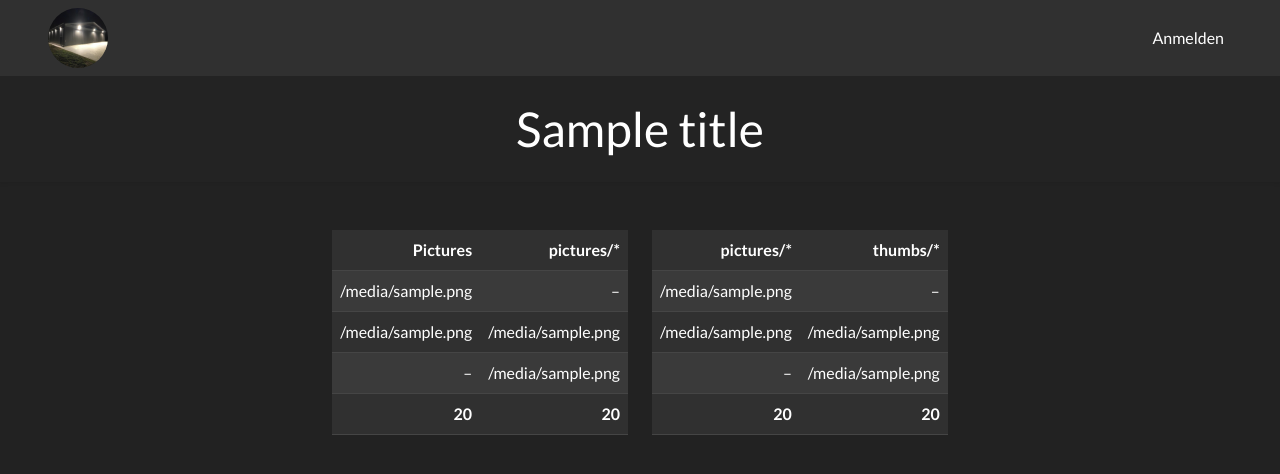
After one commit to carstenfuchs/hallcam, a Django app: template web/Core/templates/Core/stats.html in a window 1280 px wide. The commit adds this page. Shown: the top 474 px of the page. Run offline with Django 4.2, Linux system fonts and the light colour scheme; the template is opened without the code that fills it: most values are stand-ins (such as "Sample title", 1, 10 or a date in 2020); some libraries are stand-ins or nearby versions.

Commit message:
web: Add a stats page

```diff
--- a/web/Core/templates/Core/bs5_base.html
+++ b/web/Core/templates/Core/bs5_base.html
@@ -40,10 +40,13 @@
                         <li class="nav-item">
                             <a class="nav-link me-3 {# active #}" {# aria-current="page" #} href="{% url 'core:home' %}">Übersicht</a>
                         </li>
+                        {% if user.is_staff %}
+                        <li class="nav-item">
+                            <a class="nav-link me-3" href="{% url 'core:stats' %}">Statistics{# 📈 #}</a>
+                        </li>
                         <li class="nav-item">
                             <a class="nav-link me-3" href="{% url 'core:upload' %}">Upload</a>
                         </li>
-                        {% if user.is_staff %}
                         <li class="nav-item">
                             <a class="nav-link me-3" href="{% url 'admin:index' %}">Admin</a>
                         </li>
--- /dev/null
+++ b/web/Core/templates/Core/stats.html
@@ -0,0 +1,79 @@
+{% extends "Core/bs5_base.html" %}
+{# load static #}
+
+{% block extrastyle %}
+    <style>
+        table.table.pic_stats {
+            width: auto;
+            text-align: right;
+        }
+    </style>
+{% endblock %}
+
+{% block content %}
+<div class="container">
+    <div class="row">
+        <div class="col">
+            <table class="table table-striped table-dark pic_stats" style="margin-left: auto;">
+                <thead>
+                    <tr>
+                        <th scope="col">Pictures</th>
+                        <th scope="col">pictures/*</th>
+                    </tr>
+                </thead>
+                <tbody>
+                    <tr>
+                        <td>{{ stats.pic_objects_without_pic_file }}</td>
+                        <td>–</td>
+                    </tr>
+                    <tr>
+                        <td>{{ stats.pic_objects_with_pic_file }}</td>
+                        <td>{{ stats.pic_files_with_pic_object }}</td>
+                    </tr>
+                    <tr>
+                        <td>–</td>
+                        <td>{{ stats.pic_files_without_pic_object }}</td>
+                    </tr>
+                </tbody>
+                <tfoot>
+                    <tr>
+                        <th scope="col">{{ stats.pic_objects_without_pic_file|add:stats.pic_objects_with_pic_file }}</th>
+                        <th scope="col">{{ stats.pic_files_with_pic_object|add:stats.pic_files_without_pic_object }}</th>
+                    </tr>
+                </tfoot>
+            </table>
+        </div>
+
+        <div class="col">
+            <table class="table table-striped table-dark pic_stats" style="margin-right: auto;">
+                <thead>
+                    <tr>
+                        <th scope="col">pictures/*</th>
+                        <th scope="col">thumbs/*</th>
+                    </tr>
+                </thead>
+                <tbody>
+                    <tr>
+                        <td>{{ stats.pic_files_without_thumb_file }}</td>
+                        <td>–</td>
+                    </tr>
+                    <tr>
+                        <td>{{ stats.pic_files_with_thumb_file }}</td>
+                        <td>{{ stats.thumb_files_with_pic_file }}</td>
+                    </tr>
+                    <tr>
+                        <td>–</td>
+                        <td>{{ stats.thumb_files_without_pic_file }}</td>
+                    </tr>
+                </tbody>
+                <tfoot>
+                    <tr>
+                        <th scope="col">{{ stats.pic_files_without_thumb_file|add:stats.pic_files_with_thumb_file }}</th>
+                        <th scope="col">{{ stats.thumb_files_with_pic_file|add:stats.thumb_files_without_pic_file }}</th>
+                    </tr>
+                </tfoot>
+            </table>
+        </div>
+    </div>
+</div>
+{% endblock %}
--- a/web/Core/urls.py
+++ b/web/Core/urls.py
@@ -1,10 +1,11 @@
 from django.urls import path
-from Core.views import home, upload
+from Core.views import home, stats, upload
 
 
 app_name = 'core'
 
 urlpatterns = [
     path('', home.homepage_view, name="home"),
+    path('statistics/', stats.view, name="stats"),
     path('upload/', upload.upload_view, name="upload"),
 ]
```
Also changed, not shown: web/Core/views/stats.py (added, +15 -0 lines).
